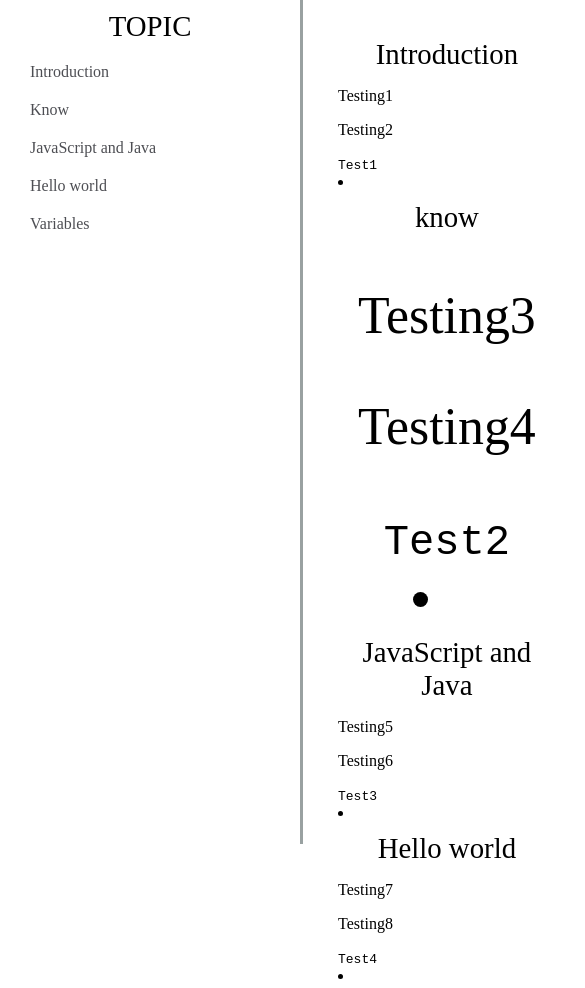
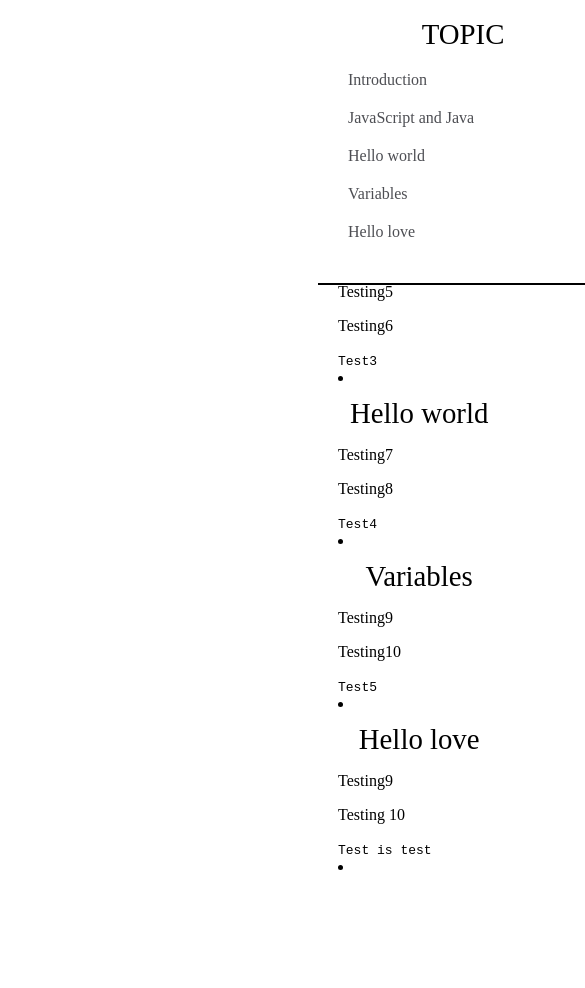
Before and after one commit to wildanvin/microverse20FEB2020, a plain HTML site: page index.html in a window 390 px wide. Shown: the top 988 px of the page, 585 px wide, since content can reach past the window. After the commit the page ends 896 px from the top, so only its background shows below. Drawn offline with Linux system fonts and the light colour scheme.

Commit message:
FT/story 13

```diff
--- a/css/style.css
+++ b/css/style.css
@@ -37,7 +37,15 @@ header {
     overflow-x: hidden;
 }
 
-ul {
+p {
+    display: block;
+    margin-block-start: 1em;
+    margin-block-end: 1em;
+    margin-inline-start: 0px;
+    margin-inline-end: 0px;
+}
+
+/* ul {
     display: block;
     list-style-type: disc;
     margin-block-start: 1em;
@@ -45,7 +53,7 @@ ul {
     margin-inline-start: 0px;
     margin-inline-end: 0px;
     padding-inline-start: 40px;
-}
+} */
 
 #navbar li {
     color: #4d4e53;
@@ -64,3 +72,18 @@ ul {
 section {
     display: block;
 }
+
+@media only screen and (max-width: 815px) {
+    #navbar {
+        background-color: white;
+        position: absolute;
+        top: 0;
+        padding: 0;
+        margin: 0;
+        width: 100%;
+        max-height: 275px;
+        border: none;
+        z-index: 1;
+        border-bottom: 2px solid;
+    }
+}
--- a/index.html
+++ b/index.html
@@ -12,10 +12,10 @@
       <nav id="navbar">
         <header>TOPIC</header>
         <a class="nav-link" href="#introduction">Introduction</a>
-        <a class="nav-link" href="#know">Know</a>
         <a class="nav-link" href="#JavaScript_and_Java">JavaScript and Java</a>
         <a class="nav-link" href="#hello_world">Hello world</a>
         <a class="nav-link" href="#variables">Variables</a>
+        <a class="nav-link" href="#Hello_love">Hello love</a>
       </nav>
       <section class="main-section" id="introduction">
         <header>Introduction</header>
@@ -23,13 +23,6 @@
         <p>Testing2</p>
         <code>Test1</code>
         <li></li>
-      </section>
-      <section class="main-section" id="know">
-        <header>know<header>
-          <p>Testing3</p>
-          <p>Testing4</p>
-          <code>Test2</code>
-          <li></li>
       </section>
       <section class="main-section" id="JavaScript_and_Java">
         <header>JavaScript and Java</header>
@@ -52,6 +45,13 @@
         <code>Test5</code>
         <li></li>
       </section>
+      <section class="main-section" id="Hello_love">
+        <header>Hello love</header>
+        <p>Testing9</p>
+        <p>Testing 10</p>
+        <code>Test is test</code>
+        <li></li>
+      </section>
     </main>
     <!--
 
```
